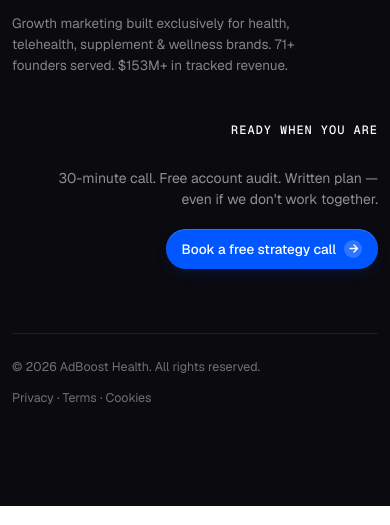
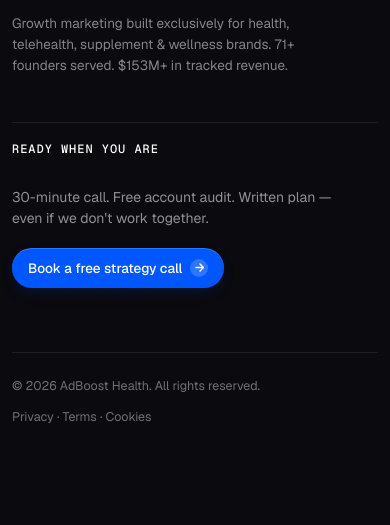
Before and after one commit to pravinemani5545/adboost-landing, an Astro site: page / in a window 390 px wide. Shown: the part 11238-11763 px from the top of the page. Built offline with nearby package versions, Linux system fonts and the light colour scheme; Astro itself is replaced by a stand-in of ours; a script that the page names is missing.

Commit message:
Mobile footer cleanup: single-column, left-aligned, divider
The two-column desktop layout with right-aligned CTA looked awkward on
narrow viewports because the brand block read left-aligned and the CTA
block read right-aligned, breaking the vertical rhythm.

On mobile (<760px):
- Footer collapses to a single column instead of stacking with the
  brand spanning two columns.
- foot-cta switches from right-aligned to left-aligned with a hairline
  divider above so the two blocks read as the same column.
- foot-cta paragraph max-width tightened to 36ch for narrow screens.

```diff
--- a/src/styles/global.css
+++ b/src/styles/global.css
@@ -608,8 +608,10 @@ footer { background: #0a0a0f; color: rgba(255, 255, 255, .6); padding: 80px 0 36
   .spot-pic { aspect-ratio: 4/5; height: auto; min-height: 380px; }
   .spot-quote blockquote { font-size: 17px; line-height: 1.5; }
 
-  .foot { grid-template-columns: 1fr 1fr; gap: 28px; }
-  .foot > div:first-child { grid-column: span 2; }
+  .foot { grid-template-columns: 1fr; gap: 28px; align-items: start; }
+  .foot-cta { text-align: left; align-items: flex-start; padding-top: 18px; border-top: 1px solid rgba(255,255,255,.08); width: 100%; }
+  .foot-cta h6 { margin-top: 0; }
+  .foot-cta p { max-width: 36ch; }
 
   .trust-inner { grid-template-columns: 1fr; }
   .trust-label { border-right: 0; border-bottom: 1px solid var(--line); padding-right: 0; height: auto; padding: 18px 0; text-align: center; }
@@ -675,6 +677,4 @@ footer { background: #0a0a0f; color: rgba(255, 255, 255, .6); padding: 80px 0 36
   .nav .brand span:last-child { font-size: 14px; }
   .bigcta h2 { font-size: 32px; }
   .section-head h2, .cases-head h2, .faq-left h2 { font-size: 30px; }
-  .foot { grid-template-columns: 1fr; }
-  .foot > div:first-child { grid-column: span 1; }
 }
```
